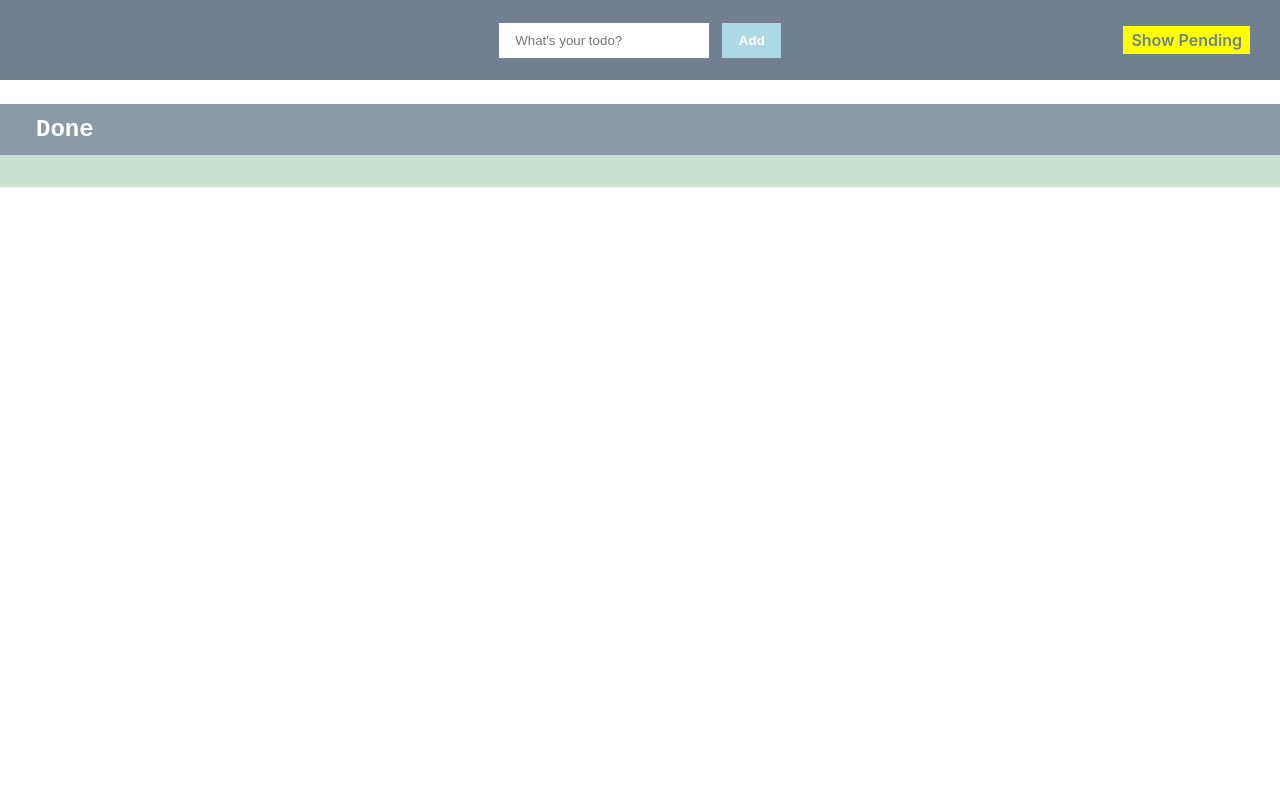
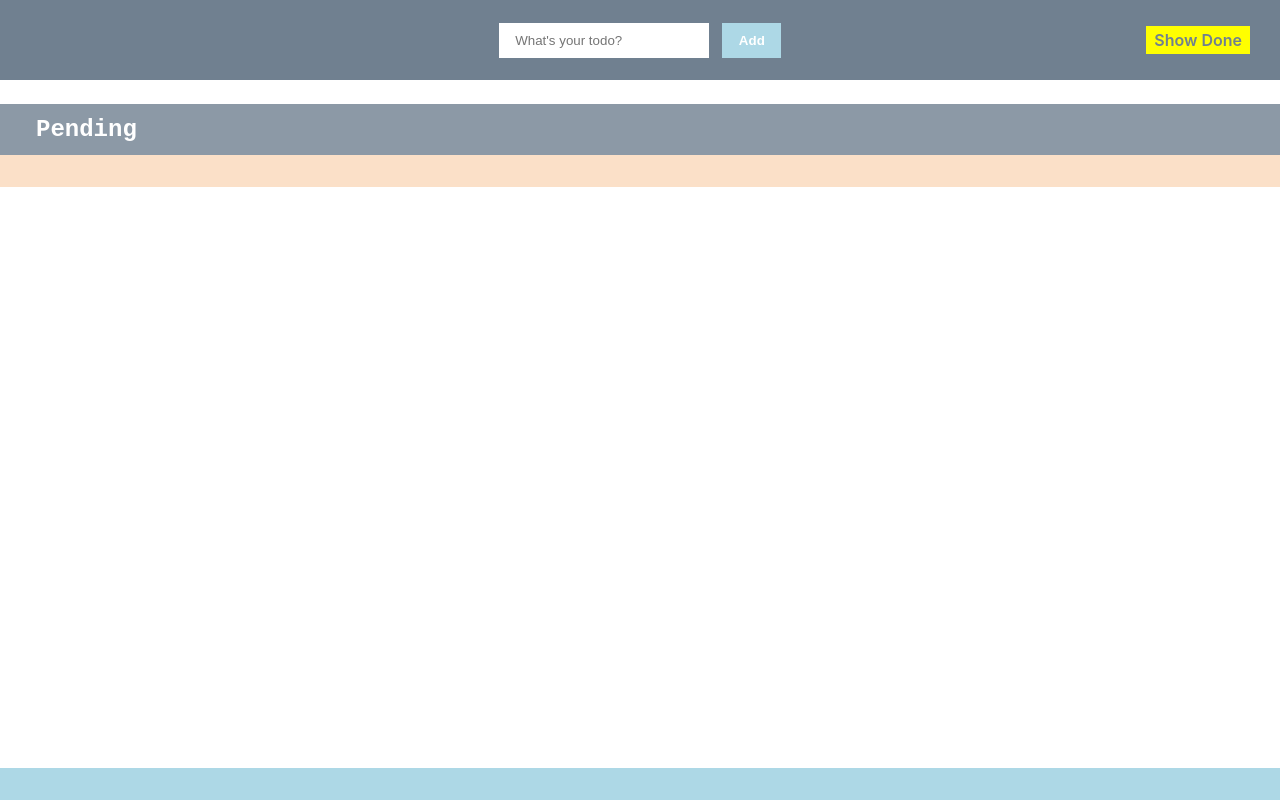
Before and after one commit to me-jterhorst/react-todo, a React (Create React App) app: page / in a window 1280 px wide. Built offline with nearby package versions, Linux system fonts and the light colour scheme.

Commit message:
Fix Rendering issue

```diff
--- a/src/App.js
+++ b/src/App.js
@@ -1,6 +1,8 @@
 import "./App.css";
 import Header from "./components/Header";
 import TodoList from "./components/TodoList";
+import Footer from "./components/Footer";
+
 import { useState } from "react";
 
 function App() {
@@ -42,6 +44,16 @@ function App() {
     setState(!state);
   }
 
+  // function handleSearch(event) {
+  //   const search = entries.filter((item) => {
+  //     const str = "";
+  //   });
+  //   console.group("search");
+  //   console.log(search);
+  //   console.log(event.target.value);
+  //   console.groupEnd();
+  // }
+
   // ======================================================= ASSEMBLY
   return (
     <div className="App">
@@ -61,6 +73,7 @@ function App() {
           state={state}
         />
       </main>
+      <footer>{/* <Footer onChange={handleSearch} /> */}</footer>
     </div>
   );
 }
--- /dev/null
+++ b/src/components/Footer.css
@@ -0,0 +1,15 @@
+footer {
+  background: lightblue;
+  display: flex;
+  justify-content: center;
+  padding: 1em;
+  position: fixed;
+  bottom: 0;
+  left: 0;
+  right: 0;
+}
+
+.footer__input {
+  padding: 0.25em 0.5em;
+  margin-left: 1em;
+}
--- /dev/null
+++ b/src/components/Footer.js
@@ -0,0 +1,15 @@
+import "./Footer.css";
+
+export default function Footer({ onChange }) {
+  return (
+    <div>
+      <label htmlFor="footer__input">Search here:</label>
+      <input
+        id="footer__input"
+        name="footer__input"
+        onChange={onChange}
+        className="footer__input"
+      />
+    </div>
+  );
+}
--- a/src/components/Header.js
+++ b/src/components/Header.js
@@ -24,7 +24,7 @@ function Checkbox({ onClick, state }) {
   return (
     <div className="checkToggle">
       <input type="checkbox" name="check" id="check" onClick={onClick} />
-      <label htmlFor="check">{state ? "Show Done" : "Show Pending"}</label>
+      <label htmlFor="check">{state ? "Show Pending" : "Show Done"}</label>
     </div>
   );
 }
--- a/src/components/TodoList.js
+++ b/src/components/TodoList.js
@@ -21,8 +21,8 @@ export default function TodoList({
     return (
       <List
         className={className}
-        object={unfinishedItems}
-        status={false}
+        object={finishedItems}
+        status={true}
         removal={removal}
         completion={completion}
         editorial={editorial}
@@ -32,8 +32,8 @@ export default function TodoList({
     return (
       <List
         className={className}
-        object={finishedItems}
-        status={true}
+        object={unfinishedItems}
+        status={false}
         removal={removal}
         completion={completion}
         editorial={editorial}
```
Also changed, not shown: 1 other file (tests, documents, lock files or other folders).
